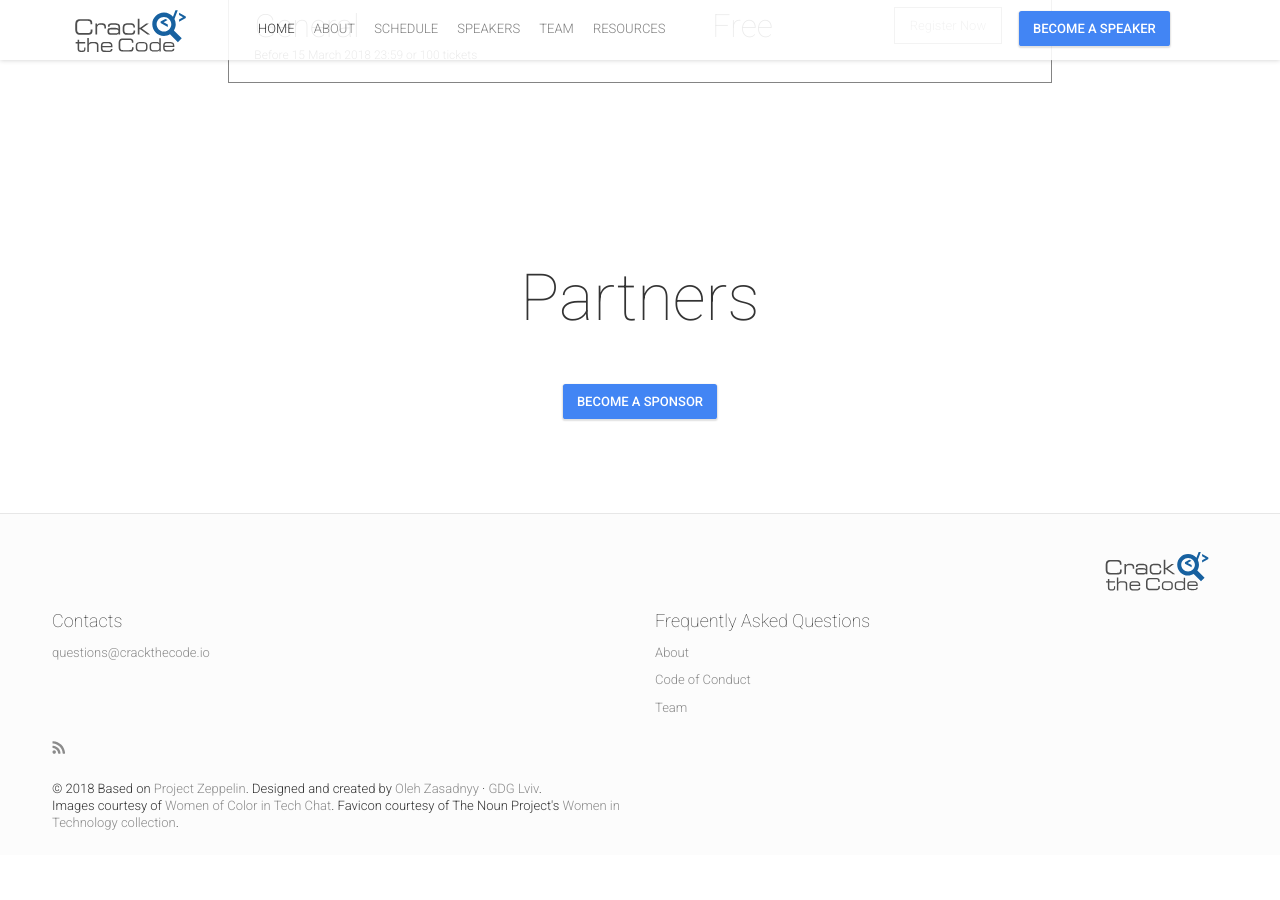
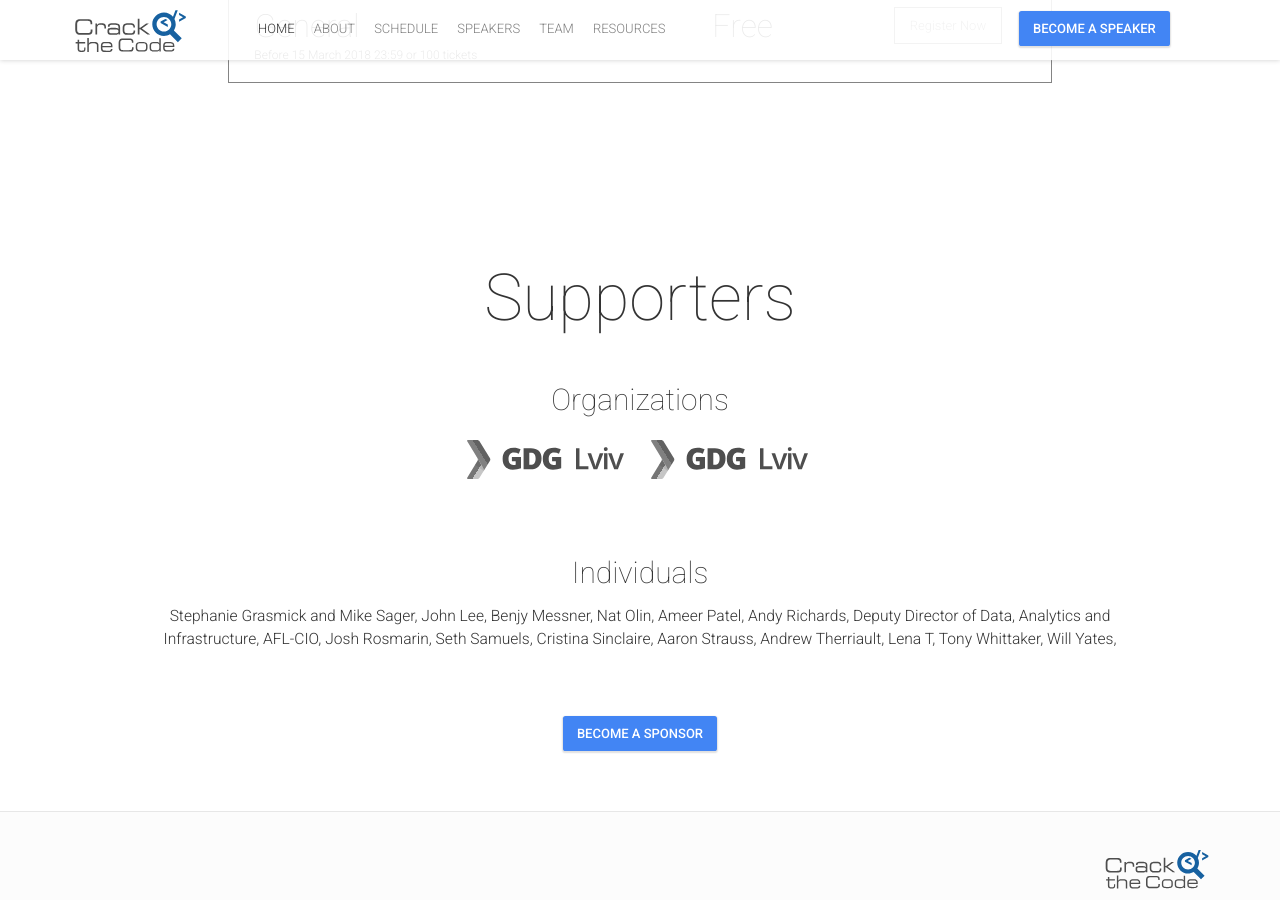
Before and after one commit to anniejw6/crackthecode_site, a Jekyll site: the page built from index.html, in a window 1280 px wide and 900 px high, scrolled down 3590 px. Built offline with Jekyll 4.4.1, drawn with Linux system fonts in a browser that asks for light colours; nearby versions of some CDN libraries; comment, search, counter and statistics services are not loaded; before the commit the page ends 4445 px from its top, so only the background shows below that.

Commit message:
add partners

```diff
--- a/_config.yml
+++ b/_config.yml
@@ -128,7 +128,7 @@ mapMobileCenterCoordinates: "40.7446868, -73.9870685"
 
 # Partners Block
 organizersTitle: ""
-partnersTitle: "Partners"
+partnersTitle: "Supporters"
 partnersC4sponsorsButton: "Become a sponsor"
 
 # Subscribe Block
--- a/_data/partners.yml
+++ b/_data/partners.yml
@@ -1,23 +1,22 @@
-# -
-#   group: "General sponsor"
-#   elements:
-#     - {name: "Google", description: "Google", link: "https://www.google.com.ua/intl/en/about/", imageUrl: "google.svg"}
-#     - {name: "GDG Lviv", description: "GDG Lviv - Open and volunteer geek community", link: "http://lviv.gdg.org.ua", imageUrl: "gdg-lviv.svg"}
-# -
-#   group: "With support of"
-#   elements:
-#     - {name: "Google", description: "Google", link: "https://www.google.com.ua/intl/en/about/", imageUrl: "google.svg", width: "120px"}
-#     - {name: "GDG Lviv", description: "GDG Lviv - Open and volunteer geek community", link: "http://lviv.gdg.org.ua", imageUrl: "gdg-lviv.svg", width: "120px"}
-#     - {name: "GDG[x]", description: "GDG[x] - Yeah, we can fix that", link: "https://github.com/gdg-x", imageUrl: "gdg-x.svg", width: "120px"}
-# -
-#   group: "Information partners"
-#   elements:
-#     - {name: "Google", description: "Google", link: "https://www.google.com.ua/intl/en/about/", imageUrl: "google.svg"}
-#     - {name: "GDG Lviv", description: "GDG Lviv - Open and volunteer geek community", link: "http://lviv.gdg.org.ua", imageUrl: "gdg-lviv.svg"}
-#     - {name: "GDG[x]", description: "GDG[x] - Yeah, we can fix that", link: "https://github.com/gdg-x", imageUrl: "gdg-x.svg"}
-#     - {name: "Google", description: "Google", link: "https://www.google.com.ua/intl/en/about/", imageUrl: "google.svg"}
-#     - {name: "GDG Lviv", description: "GDG Lviv - Open and volunteer geek community", link: "http://lviv.gdg.org.ua", imageUrl: "gdg-lviv.svg"}
-#     - {name: "GDG[x]", description: "GDG[x] - Yeah, we can fix that", link: "https://github.com/gdg-x", imageUrl: "gdg-x.svg"}
-#     - {name: "Google", description: "Google", link: "https://www.google.com.ua/intl/en/about/", imageUrl: "google.svg"}
-#     - {name: "GDG Lviv", description: "GDG Lviv - Open and volunteer geek community", link: "http://lviv.gdg.org.ua", imageUrl: "gdg-lviv.svg"}
-#     - {name: "GDG[x]", description: "GDG[x] - Yeah, we can fix that", link: "https://github.com/gdg-x", imageUrl: "gdg-x.svg"}
+-
+  group: "Organizations"
+  elements:
+    - {name: "GDG Lviv", description: "GDG Lviv - Open and volunteer geek community", link: "http://lviv.gdg.org.ua", imageUrl: "gdg-lviv.svg"}
+    - {name: "GDG Lviv", description: "GDG Lviv - Open and volunteer geek community", link: "http://lviv.gdg.org.ua", imageUrl: "gdg-lviv.svg"}
+-
+  group: "Individuals"
+  elements:
+    - {name: "Stephanie Grasmick and Mike Sager"}
+    - {name: "John Lee"}
+    - {name: "Benjy Messner"}
+    - {name: "Nat Olin"}
+    - {name: "Ameer Patel"}
+    - {name: "Andy Richards, Deputy Director of Data, Analytics and Infrastructure, AFL-CIO"}
+    - {name: "Josh Rosmarin"}
+    - {name: "Seth Samuels"}
+    - {name: "Cristina Sinclaire"}
+    - {name: "Aaron Strauss"}
+    - {name: "Andrew Therriault"}
+    - {name: "Lena T"}
+    - {name: "Tony Whittaker"}
+    - {name: "Will Yates"}
--- a/_includes/partners.html
+++ b/_includes/partners.html
@@ -16,8 +16,18 @@
             </ul>
             {% endfor %}
             <h3>{{ site.partnersTitle }}</h3>
+
             {% for partner in site.data.partners %}
                 <h5>{{ partner.group }}</h5>
+
+                {% if partner.group == 'Individuals' %}
+                <p style="margin-top:15px; margin-bottom:65px; font-size:120%;">
+                    {% for element in partner.elements %}
+                        {{element.name}},
+                    {% endfor %}
+                </p>
+
+                {% else %}
                     <ul class="list-inline">
                         {% for element in partner.elements %}
                         <li {% if element.width != null %}style="width: {{ element.width }};"{% endif %}>
@@ -27,8 +37,11 @@
                         </li>
                         {% endfor %}
                     </ul>
+                {% endif %}
             {% endfor %}
+
             <a href="{{ site.c4sponsorsUrl }}" class="btn btn-primary waves-effect waves-button waves-light waves-float">{{ site.partnersC4sponsorsButton }}</a>
+
         </div>
     </div>
 </section>
```
Lines whose indentation alone changed are shown as unchanged.
